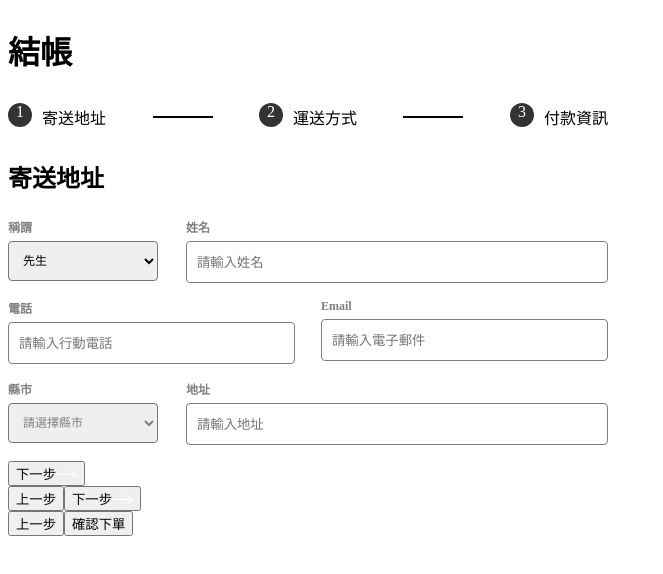
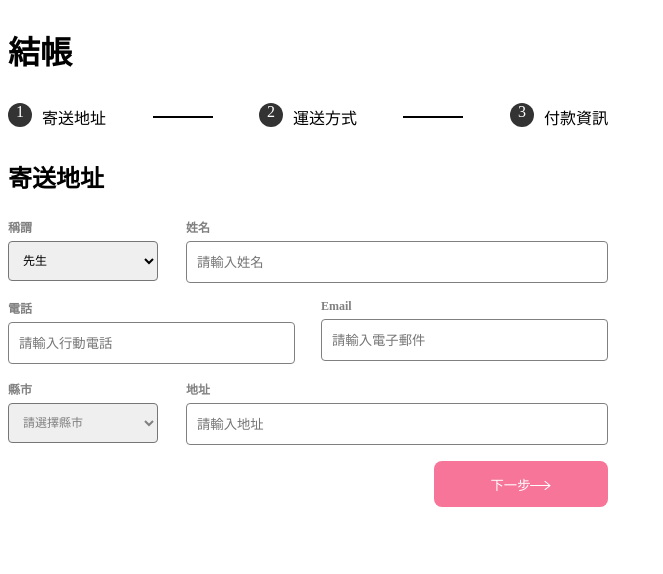
Before and after one commit to lamn0125/AlphaShop, a React (Create React App) app: page / in a window 1280 px wide. Shown: the top 574 px of the page, without its empty margins (0-663 px from the left). Built offline with nearby package versions, Linux system fonts and the light colour scheme.

Commit message:
feat: style Progress Button

```diff
--- a/src/components/ProgressControl.js
+++ b/src/components/ProgressControl.js
@@ -1,41 +1,33 @@
+import styles from "./styles/ProgressControl.module.css";
 import RightArrow from "../image/RightArrow.svg";
+import LeftArrow from "../image/LeftArrow.svg";
 
 export default function ProgressControl() {
   return (
-    <section class="progress-control-container col col-lg-6 col-sm-12">
-      <section class="button-group col col-12" data-phase="address">
-        <button class="next">
+    <section className={styles.progressControlContainer}>
+      <section className={styles.buttonGroup} data-phase="address">
+        <button className={styles.nextBtn}>
           下一步
           <img src={RightArrow} alt="" />
-          {/* <svg class="cursor-point">
-          <use xlink:href="#svg-icon-right-arrow"></use>
-        </svg> */}
         </button>
       </section>
-      <section class="button-group col col-12" data-phase="shipping">
-        <button class="prev">
-          {/* <svg class="cursor-point">
-          <use xlink:href="#svg-icon-left-arrow"></use>
-        </svg> */}
+      {/* <section className={styles.buttonGroup} data-phase="shipping">
+        <button className={styles.prevBtn}>
+          <img src={LeftArrow} alt="" />
           上一步
         </button>
-        <button class="next">
+        <button className={styles.nextBtn}>
           下一步
           <img src={RightArrow} alt="" />
-          {/* <svg class="cursor-point">
-          <use xlink:href="#svg-icon-right-arrow"></use>
-        </svg> */}
         </button>
       </section>
-      <section class="button-group col col-12" data-phase="credit-card">
-        <button class="prev">
-          {/* <svg class="cursor-point">
-          <use xlink:href="#svg-icon-left-arrow"></use>
-        </svg> */}
+      <section className={styles.buttonGroup} data-phase="credit-card">
+        <button className={styles.prevBtn}>
+          <img src={LeftArrow} alt="" />
           上一步
         </button>
-        <button class="next">確認下單</button>
-      </section>
+        <button className={styles.nextBtn}>確認下單</button>
+      </section> */}
     </section>
   );
 }
--- /dev/null
+++ b/src/components/styles/ProgressControl.module.css
@@ -0,0 +1,29 @@
+.progressControlContainer {
+  width: 600px;
+}
+
+.buttonGroup {
+  display: flex;
+  justify-content: space-between;
+}
+.prevBtn {
+  height: 46px;
+  width: 174px;
+  border-radius: 8px;
+  background-color: #ffffff;
+  border: none;
+  color: #000;
+  text-align: left;
+  cursor: pointer;
+}
+
+.nextBtn {
+  height: 46px;
+  width: 174px;
+  border-radius: 8px;
+  background-color: #f67599;
+  border: none;
+  color: #fff;
+  cursor: pointer;
+  margin-left: auto;
+}
```
Also changed, not shown: src/image/LeftArrow.svg (added).
